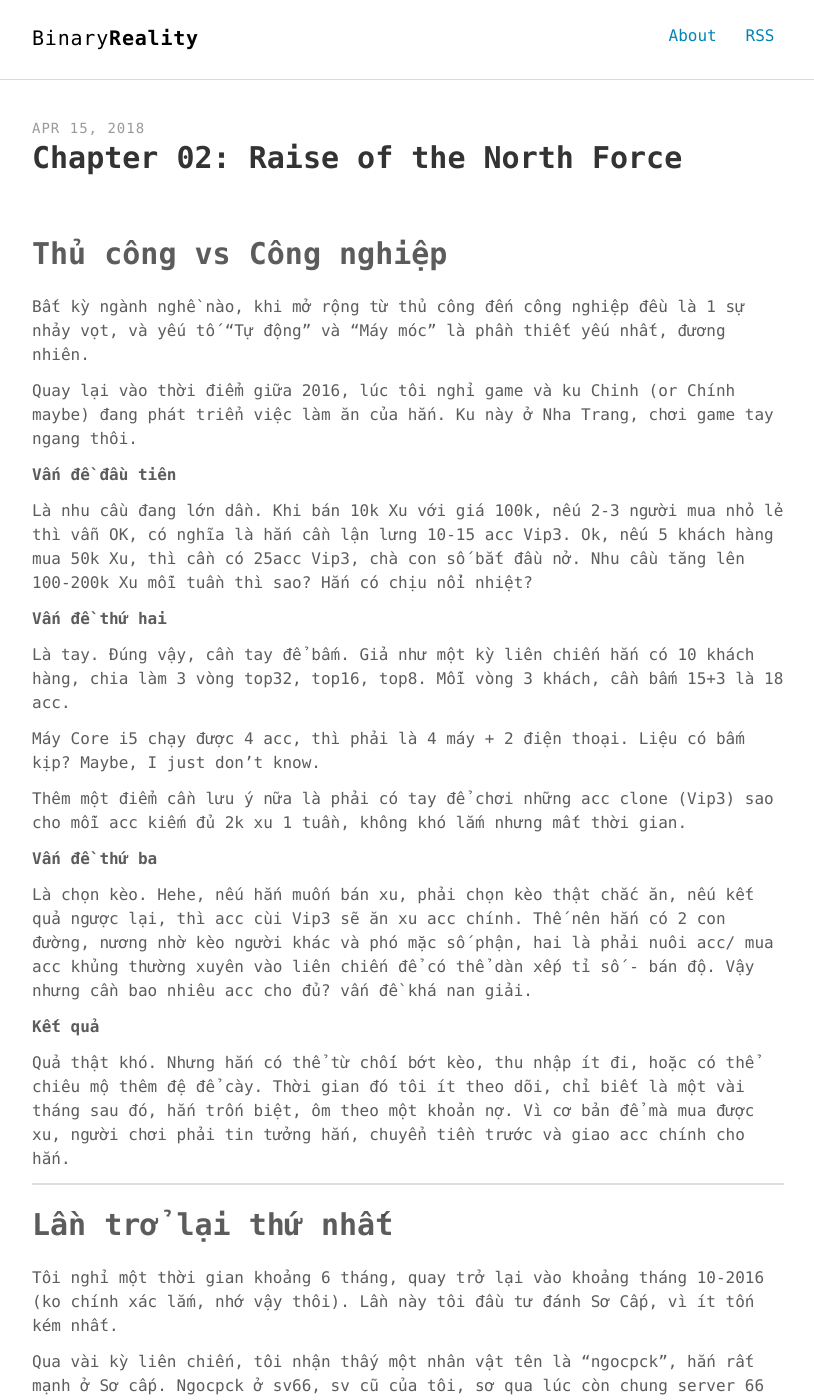
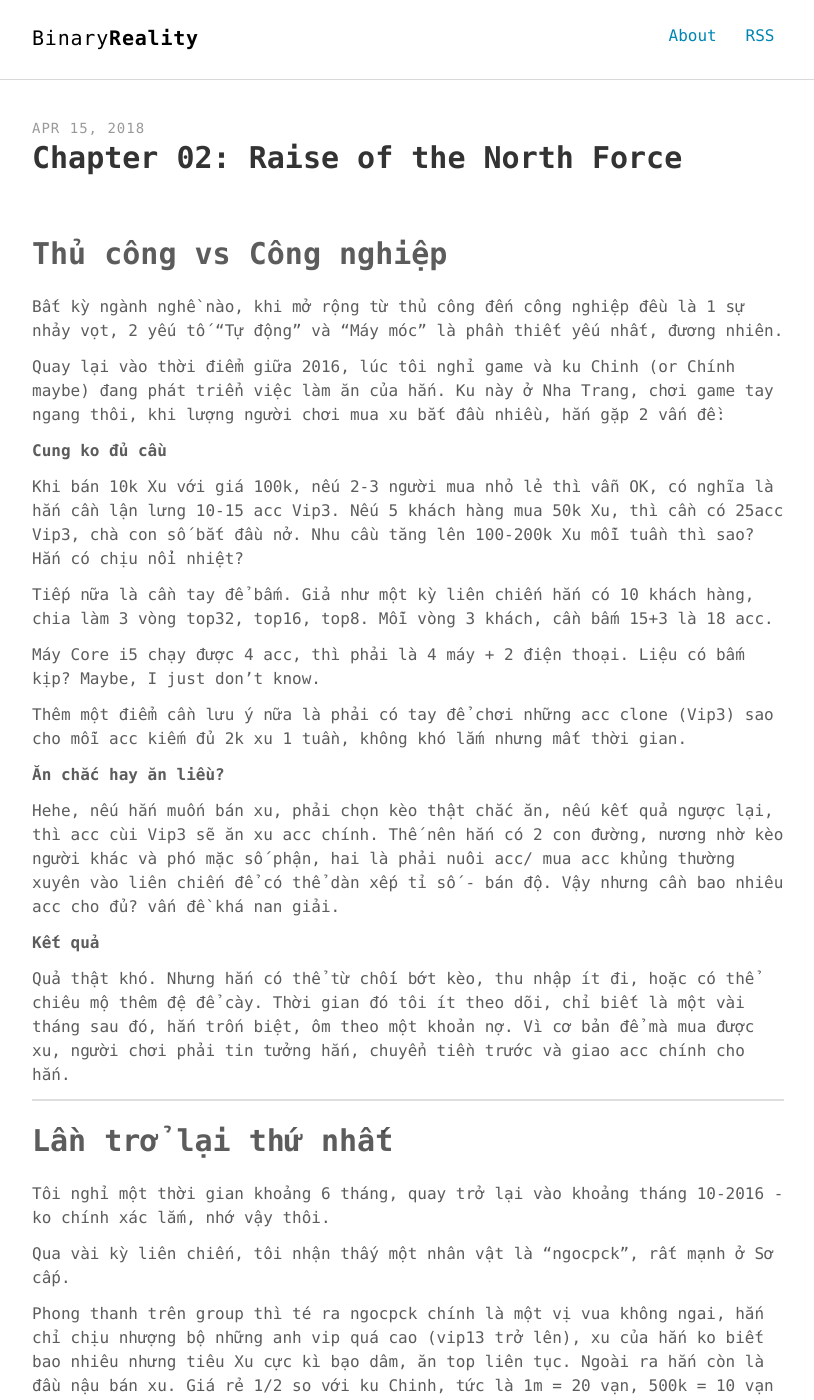
Before and after one commit to phuoc-thanh/phuoc-thanh.github.io, a Jekyll site: the page built from _posts/2018-04-15-chapter02-raise-of-the-north-force.md, in a window 1280 px wide and 1400 px high. Shown: the whole window, without its empty margins (232-1046 px from the left). Built offline with Jekyll 4.4.1, drawn with Linux system fonts in a browser that asks for light colours; comment, search, counter and statistics services are not loaded; some of the changed text lies outside the part shown.

Commit message:
revise chapter01-03

```diff
--- a/_posts/2018-04-15-chapter02-raise-of-the-north-force.md
+++ b/_posts/2018-04-15-chapter02-raise-of-the-north-force.md
@@ -8,25 +8,23 @@ keywords: "haskell, pure, functional, hijack, game, server, tool, programming"
 
 # Thủ công vs Công nghiệp
 
-Bất kỳ ngành nghề nào, khi mở rộng từ thủ công đến công nghiệp đều là 1 sự nhảy vọt, và yếu tố "Tự động" và "Máy móc" là phần thiết yếu nhất, đương nhiên.
+Bất kỳ ngành nghề nào, khi mở rộng từ thủ công đến công nghiệp đều là 1 sự nhảy vọt, 2 yếu tố "Tự động" và "Máy móc" là phần thiết yếu nhất, đương nhiên.
 
-Quay lại vào thời điểm giữa 2016, lúc tôi nghỉ game và ku Chinh (or Chính maybe) đang phát triển việc làm ăn của hắn. Ku này ở Nha Trang, chơi game tay ngang thôi.
+Quay lại vào thời điểm giữa 2016, lúc tôi nghỉ game và ku Chinh (or Chính maybe) đang phát triển việc làm ăn của hắn. Ku này ở Nha Trang, chơi game tay ngang thôi, khi lượng người chơi mua xu bắt đầu nhiều, hắn gặp 2 vấn đề:
 
-**Vấn đề đầu tiên**
+**Cung ko đủ cầu**
 
-Là nhu cầu đang lớn dần. Khi bán 10k Xu với giá 100k, nếu 2-3 người mua nhỏ lẻ thì vẫn OK, có nghĩa là hắn cần lận lưng 10-15 acc Vip3. Ok, nếu 5 khách hàng mua 50k Xu, thì cần có 25acc Vip3, chà con số bắt đầu nở. Nhu cầu tăng lên 100-200k Xu mỗi tuần thì sao? Hắn có chịu nổi nhiệt?
+Khi bán 10k Xu với giá 100k, nếu 2-3 người mua nhỏ lẻ thì vẫn OK, có nghĩa là hắn cần lận lưng 10-15 acc Vip3. Nếu 5 khách hàng mua 50k Xu, thì cần có 25acc Vip3, chà con số bắt đầu nở. Nhu cầu tăng lên 100-200k Xu mỗi tuần thì sao? Hắn có chịu nổi nhiệt?
 
-**Vấn đề thứ hai**
-
-Là tay. Đúng vậy, cần tay để bấm. Giả như một kỳ liên chiến hắn có 10 khách hàng, chia làm 3 vòng top32, top16, top8. Mỗi vòng 3 khách, cần bấm 15+3 là 18 acc.
+Tiếp nữa là cần tay để bấm. Giả như một kỳ liên chiến hắn có 10 khách hàng, chia làm 3 vòng top32, top16, top8. Mỗi vòng 3 khách, cần bấm 15+3 là 18 acc.
 
 Máy Core i5 chạy được 4 acc, thì phải là 4 máy + 2 điện thoại. Liệu có bấm kịp? Maybe, I just don't know.
 
 Thêm một điểm cần lưu ý nữa là phải có tay để chơi những acc clone (Vip3) sao cho mỗi acc kiếm đủ 2k xu 1 tuần, không khó lắm nhưng mất thời gian.
 
-**Vấn đề thứ ba**
+**Ăn chắc hay ăn liều?**
 
-Là chọn kèo. Hehe, nếu hắn muốn bán xu, phải chọn kèo thật chắc ăn, nếu kết quả ngược lại, thì acc cùi Vip3 sẽ ăn xu acc chính. Thế nên hắn có 2 con đường, nương nhờ kèo người khác và phó mặc số phận, hai là phải nuôi acc/ mua acc khủng thường xuyên vào liên chiến để có thể dàn xếp tỉ số - bán độ. Vậy nhưng cần bao nhiêu acc cho đủ? vấn đề khá nan giải.
+Hehe, nếu hắn muốn bán xu, phải chọn kèo thật chắc ăn, nếu kết quả ngược lại, thì acc cùi Vip3 sẽ ăn xu acc chính. Thế nên hắn có 2 con đường, nương nhờ kèo người khác và phó mặc số phận, hai là phải nuôi acc/ mua acc khủng thường xuyên vào liên chiến để có thể dàn xếp tỉ số - bán độ. Vậy nhưng cần bao nhiêu acc cho đủ? vấn đề khá nan giải.
 
 **Kết quả**
 
@@ -36,11 +34,11 @@ Quả thật khó. Nhưng hắn có thể từ chối bớt kèo, thu nhập ít
 
 # Lần trở lại thứ nhất
 
-Tôi nghỉ một thời gian khoảng 6 tháng, quay trở lại vào khoảng tháng 10-2016 (ko chính xác lắm, nhớ vậy thôi). Lần này tôi đầu tư đánh Sơ Cấp, vì ít tốn kém nhất.
+Tôi nghỉ một thời gian khoảng 6 tháng, quay trở lại vào khoảng tháng 10-2016 - ko chính xác lắm, nhớ vậy thôi.
 
-Qua vài kỳ liên chiến, tôi nhận thấy một nhân vật tên là "ngocpck", hắn rất mạnh ở Sơ cấp. Ngocpck ở sv66, sv cũ của tôi, sơ qua lúc còn chung server 66 thì ngocpck là tay biết chơi, kì cựu, biết ép level dưới 59 để liên chiến, biết đi boss, biết bật top tiêu v.v...
+Qua vài kỳ liên chiến, tôi nhận thấy một nhân vật là "ngocpck", rất mạnh ở Sơ cấp.
 
-Phong thanh trên group thì té ra ngocpck chính là một vị vua không ngai, hắn chỉ chịu nhượng bộ những anh vip quá cao (vip13 trở lên), xu của hắn ko biết bao nhiêu nhưng vung tay cực kì bạo, ăn top liên tục để liên chiến. Ngoài ra hắn còn là đầu nậu bán xu. Giá rẻ 1/2 so với ku Chinh, tức là 1m = 20 vạn, 500k = 10 vạn (100.000 Xu). Và không bán lẻ tẻ.
+Phong thanh trên group thì té ra ngocpck chính là một vị vua không ngai, hắn chỉ chịu nhượng bộ những anh vip quá cao (vip13 trở lên), xu của hắn ko biết bao nhiêu nhưng tiêu Xu cực kì bạo dâm, ăn top liên tục. Ngoài ra hắn còn là đầu nậu bán xu. Giá rẻ 1/2 so với ku Chinh, tức là 1m = 20 vạn, 500k = 10 vạn (100.000 Xu). Và không bán lẻ tẻ.
 
 Wow, quá lợi hại, vừa mạnh, vừa bán xu, vừa nuôi acc.
 
@@ -48,7 +46,7 @@ Wow, quá lợi hại, vừa mạnh, vừa bán xu, vừa nuôi acc.
 
 # Thế lực phương Bắc
 
-Mục tiêu của tôi sau vài tháng là vào chung kết liên chiến Sơ cấp, thời kì này, ngoài ngocpck có 1 số nhân vật nổi trội ở Sơ cấp:
+Sơ cấp thời kì này, ngoài ngocpck có 1 số nhân vật nổi trội khác:
 
 * 50CM: ku này đầu tư cùng lúc với tôi, và đầu tư mạnh hơn tôi rất nhiều, biết chơi.
 
@@ -60,13 +58,11 @@ Mục tiêu của tôi sau vài tháng là vào chung kết liên chiến Sơ c
 
 Trong số những tay hảo thủ ở trên, ngoại trừ Hanso4 tự lực cánh sinh ra, còn lại hoặc là nạp, hoặc là mua Xu, chỉ có JameRoyal và ngocpck là ngon vì 2 đứa này bán xu. Tôi thuộc thành phần vừa nạp vừa mua.
 
-Để mua đc Xu thì cũng phải tham gia Group và tìm đến người bán, vâng, và lúc này sự thật được hé mở. Ở Game X này, chỉ có 1 hội bán xu duy nhất, hội của ngocpck và Jame, ngoài ra còn có minhchau (sv71), lão béo, lão hạc cùng sv6 và 1 số acc top trong liên chiến. Có thể nói, hội này thầu gần hết các acc top liên chiến, bán xu số lượng lớn (bao nhiêu cũng có), thao túng toàn bộ Game. Toàn bộ thành viên nhóm này đều ở Hanoi...
+Để mua đc Xu thì cũng phải tham gia Group và tìm đến người bán, vâng, và lúc này sự thật được hé mở. Ở Game X này, chỉ có 1 hội bán xu duy nhất, hội của ngocpck và Jame, ngoài ra còn có minhchau (sv71), lão béo, lão hạc cùng sv6 và 1 số acc top trong liên chiến. Có thể nói, hội này thầu gần hết các acc top liên chiến, bán xu số lượng lớn & chuyên nghiệp, thao túng toàn bộ Game. Toàn bộ thành viên nhóm này đều ở Hanoi...
 
 ---
 
 # Phân tích kỹ thuật
-
-Như tôi kể trên, cả hội thao túng Game tới mức gần như tuyệt đối, chỉ chịu thua Vip12-13 trở lên, và làm ăn chuyên nghiệp.
 
 Vừa tìm kiếm thông tin, vừa thảo luận với game thủ khác như Rin, Hanso4, 50cm, vừa trực tiếp mua xu từ Jame, tôi có được những kết luận sau:
 
@@ -82,7 +78,7 @@ Vừa tìm kiếm thông tin, vừa thảo luận với game thủ khác như Ri
 
 Tôi vẫn chinh chiến vài tháng sau đó, đến khoảng tháng 3 hay 4-2017 gì đó thì tôi quit. Tôi quit vì được biết 1 thông tin độc đáo: A-e ngocpck đã tìm được bug mới: Lấy bạc không giới hạn.
 
-Như tôi có nói ở phần 01, bạc không thể mua được gì giá trị, nhưng đối với số bạc quá lớn, phải nói là vô tận, thì bạc lại cực kỳ hữu ích. Nhân vật sau khi đập đá bằng bạc vào 1 số thứ thì trở nên mạnh mẽ điên cuồng.
+Như tôi có nói ở phần 01, bạc không thể mua được gì giá trị, nhưng nếu có lượng bạc vô hạn, thì lại cực kỳ hữu ích. Nhân vật sau khi đập đá bằng bạc vào 1 số thứ thì trở nên mạnh mẽ điên cuồng.
 
 Tôi lờ mờ nhận ra vài thứ và quyết định Quit.
 
```
Also changed, not shown: _posts/2018-04-13-the-dark-side-of-programming.md (+9 -9 lines), _posts/2018-04-14-chapter01-the-origin-of-crime.md (+18 -20 lines).
